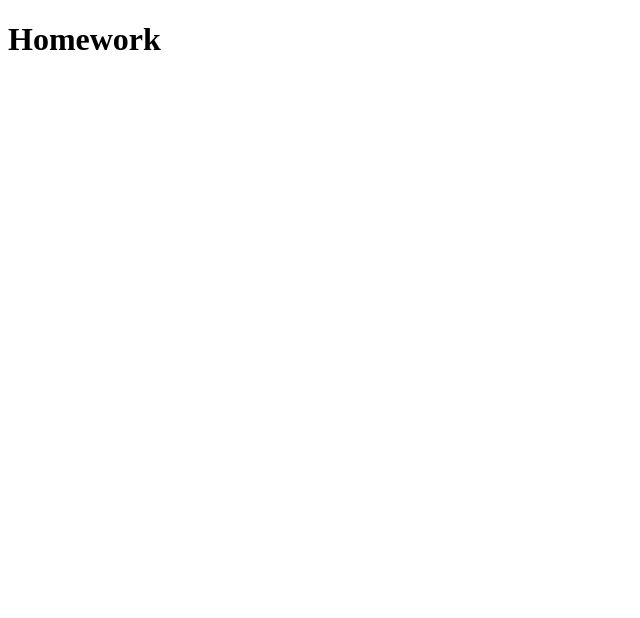
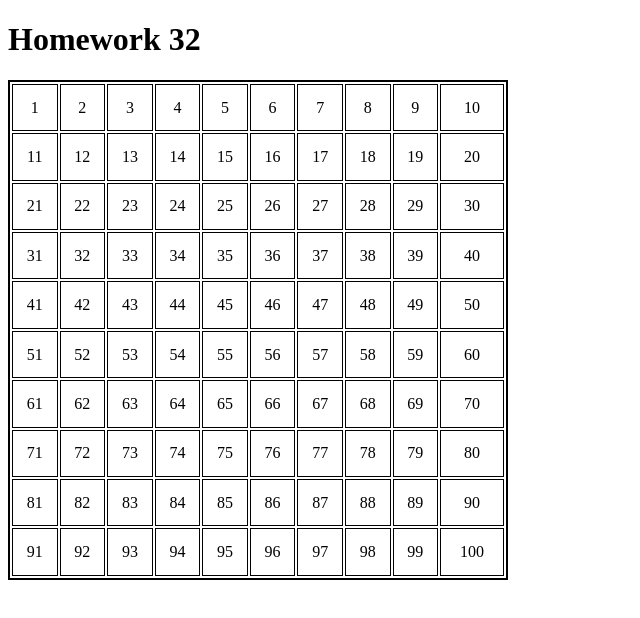
Before and after one commit to VadimLevadko/Hillel-HW, a website: page src/index.html in a window 1280 px wide. Shown: the whole page, without its empty margins (0-640 px from the left). Drawn offline with Linux system fonts and the light colour scheme.

Commit message:
Homework 32 finished

```diff
--- a/src/index.html
+++ b/src/index.html
@@ -2,10 +2,10 @@
 <html lang="en">
     <head>
         <meta charset="UTF-8" />
-        <title>Homework</title>
+        <title>Homework 32</title>
     </head>
     <body>
-        <h1>Homework</h1>
+        <h1>Homework 32</h1>
     </body>
     <script src="js/script.js"></script>
 </html>
--- a/src/js/script.js
+++ b/src/js/script.js
@@ -1 +1,28 @@
 'use strict';
+
+const body = document.querySelector('body');
+
+const createTable = (columnCount = 10, rowCount = 10) => {
+  const table = document.createElement('table');
+  table.style.border = '2px solid black';
+  table.style.textAlign = 'center';
+  table.style.width = '500px';
+  table.style.height = '500px';
+  let currentValue = 1;
+
+  for (let i = 0; i < columnCount; i++) {
+    const tableTr = document.createElement('tr');
+    for (let j = 0; j < rowCount; j++) {
+      const td = document.createElement('td');
+      td.innerHTML = currentValue;
+      td.style.border = '1px solid black';
+      currentValue++;
+      tableTr.appendChild(td);
+    }
+    table.appendChild(tableTr);
+  }
+
+  body.appendChild(table);
+};
+
+createTable();
```
Also changed, not shown: Readme.md.
